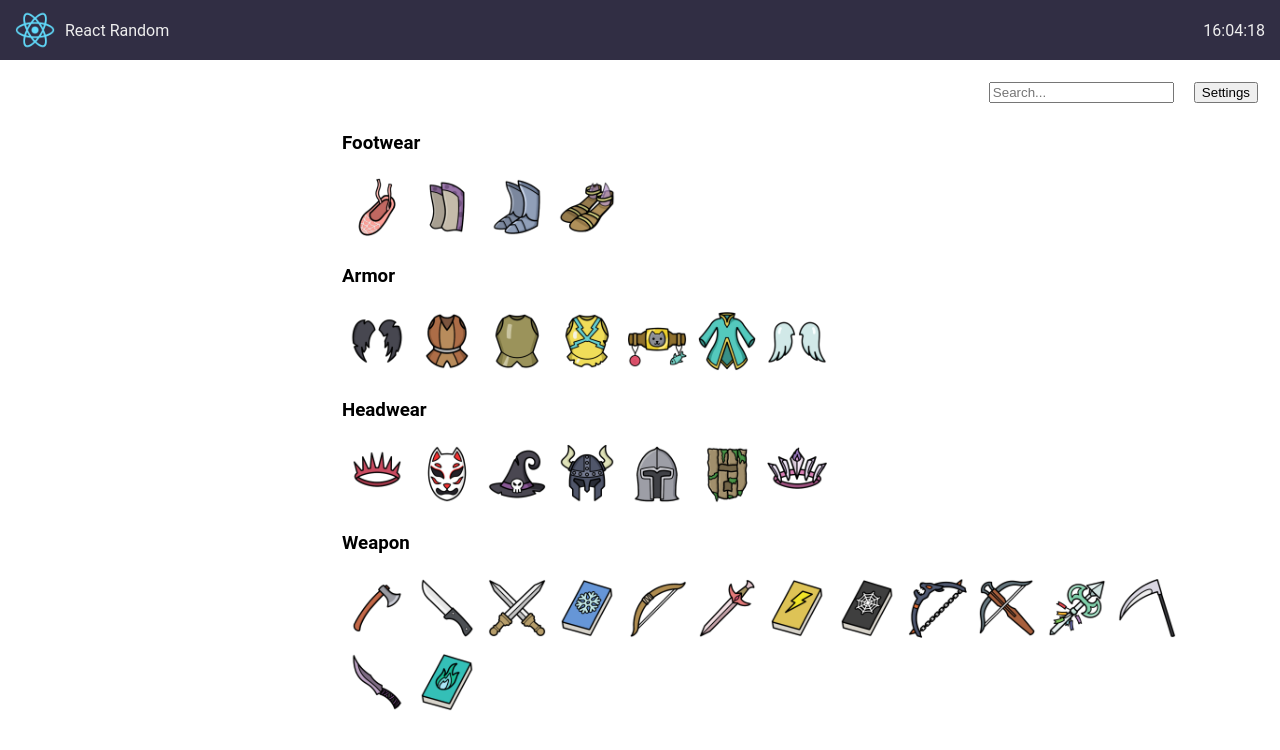
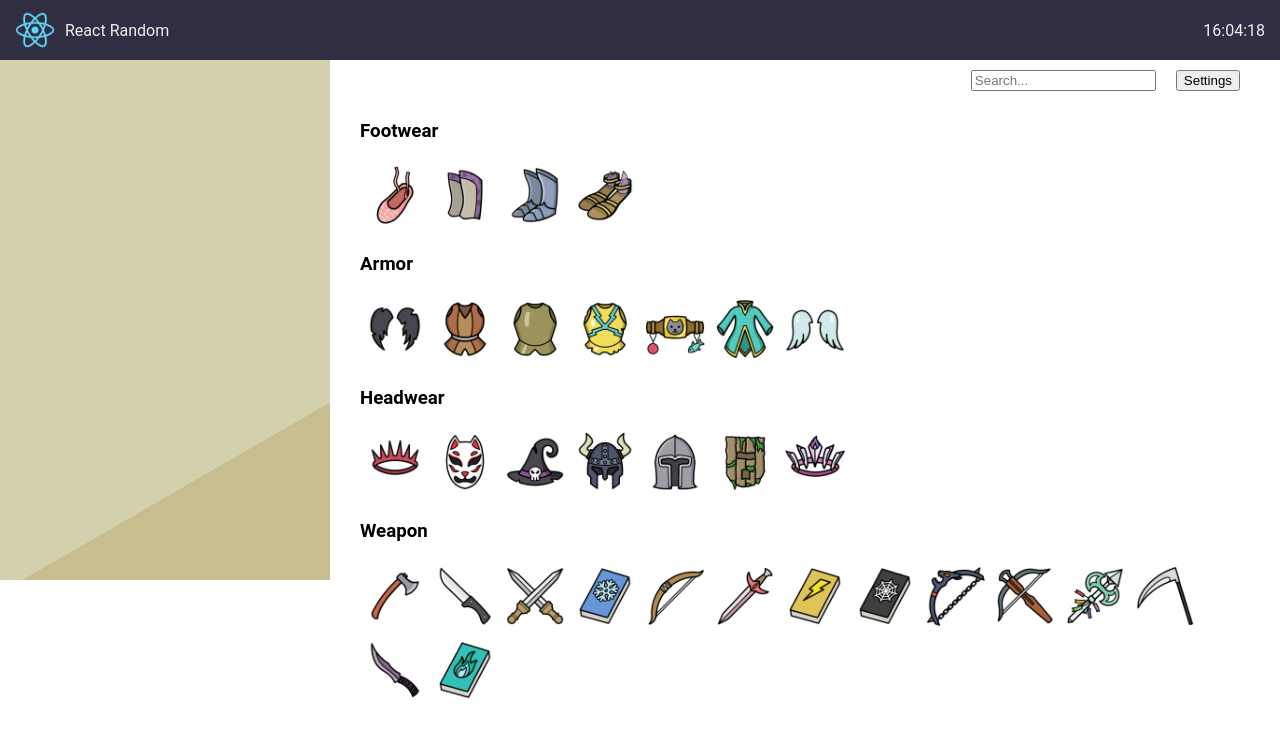
Before and after one commit to sunDalik/React-Random, a React (Create React App) app: page /platinum_playable in a window 1280 px wide. Shown: the top 750 px of the page. Built offline with nearby package versions, Linux system fonts and the light colour scheme.

Commit message:
Update style a bit

```diff
--- a/src/App.scss
+++ b/src/App.scss
@@ -4,7 +4,7 @@ body {
 }
 
 .content {
-  margin: 12px;
+  //margin: 12px;
 }
 
 .navbar {
--- a/src/Menu.js
+++ b/src/Menu.js
@@ -2,7 +2,7 @@ import { Link } from "react-router-dom";
 
 function Menu() {
     return (
-        <div>
+        <div style={{ margin: "12px" }}>
             <h2>Menu</h2>
             <div>
                 <Link to="/weather">Weather app</Link>
--- a/src/platinum_playable/ItemDescriptionBox.js
+++ b/src/platinum_playable/ItemDescriptionBox.js
@@ -1,13 +1,13 @@
 import "./platinum_playable.scss";
-import { getRarityColor } from "./item_data";
+import { getRarityColor, itemData } from "./item_data";
 
-const ItemDescriptionBox = ({ itemData }) => {
+const ItemDescriptionBox = ({ itemData: currentItem }) => {
     return (
         <div className="item-description_parent">
-            {itemData != null && <div className="item-description">
-                <div style={{ color: getRarityColor(itemData.rarity) }} className="item-description_name">{itemData.name}</div>
-                <img className="item-description_image" src={itemData.imagePath} alt={itemData.name} />
-                <div className="item-description_description">{itemData.description}</div>
+            {currentItem != null && <div className="item-description">
+                <div style={{ color: getRarityColor(currentItem.rarity) }} className="item-description_name">{currentItem.name}</div>
+                <img className="item-description_image" src={currentItem.imagePath} alt={currentItem.name} />
+                <div className="item-description_description">{currentItem.description}</div>
             </div>}
         </div>
     );
--- a/src/platinum_playable/PlatinumPlayable.js
+++ b/src/platinum_playable/PlatinumPlayable.js
@@ -27,12 +27,13 @@ const PlatinumPlayable = () => {
 
     return (
         <PlatinumPlayableSettingsContext.Provider value={{ bigIconSize, setBigIconSize, sortReverse, setSortReverse }}>
+            <div className="playable-platinum-parent">
+                <ItemDescriptionBox itemData={currentItem} />
+                <div style={{ width: "100%" }}>
                     <div className="header-flexbox">
                         <SearchBar onSearch={setSearchString} />
                         <SettingsBox />
                     </div>
-            <div className="playable-platinum-parent">
-                <ItemDescriptionBox itemData={currentItem} />
                     <div className="flexbox-main">
                         {
                             Object.entries(itemData.reduce((acc, curr) => {
@@ -50,6 +51,7 @@ const PlatinumPlayable = () => {
                         }
                     </div>
                 </div>
+            </div>
         </PlatinumPlayableSettingsContext.Provider>
     );
 }
--- a/src/platinum_playable/platinum_playable.scss
+++ b/src/platinum_playable/platinum_playable.scss
@@ -12,6 +12,8 @@
 
 .header-flexbox {
     display: flex;
+    position: sticky;
+    top: 5px;
     flex-direction: row;
     align-items: center;
     justify-content: flex-end;
@@ -62,6 +64,9 @@
 .item-description_parent {
     min-width: 300px;
     max-width: 300px;
+    height: 500px;
+    background: linear-gradient(150deg, #d3d0ad 75%, #c7bd8f 75%);
+    padding: 10px 15px;
 }
 
 .item-description {
@@ -93,6 +98,7 @@
 .playable-platinum-parent {
     display: flex;
     flex-direction: row;
+    justify-content: space-between;
 
     >* {
         margin-right: 30px;
--- a/src/weather/WeatherApp.js
+++ b/src/weather/WeatherApp.js
@@ -1,6 +1,6 @@
 import React from "react";
 import WeatherDisplayBlock from "./WeatherDisplayBlock";
-import './weather.css';
+import './weather.scss';
 
 function WeatherApp() {
     const [city, setCity] = React.useState("");
@@ -20,7 +20,7 @@ function WeatherApp() {
     };
 
     return (
-        <div>
+        <div style={{ margin: "12px" }}>
             <form onSubmit={onSubmit}>
                 <input value={city} onChange={e => setCity(e.target.value)} placeholder="city" />
                 <input value={days} onChange={e => setDays(e.target.value)} placeholder="days" />
```
Also changed, not shown: package.json (+8 -4 lines), src/weather/weather.scss (renamed from src/weather/weather.css), 1 other file (tests, documents, lock files or other folders). Lines whose indentation alone changed are shown as unchanged.
